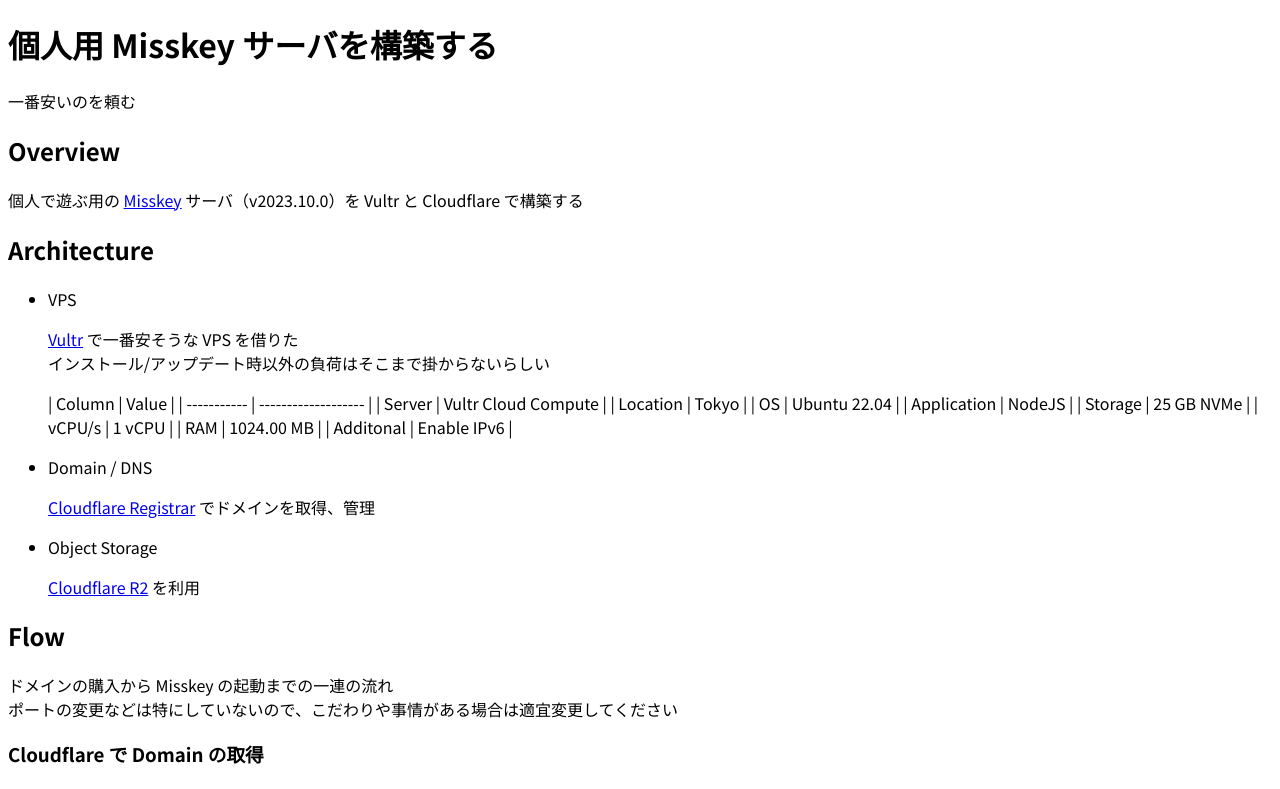
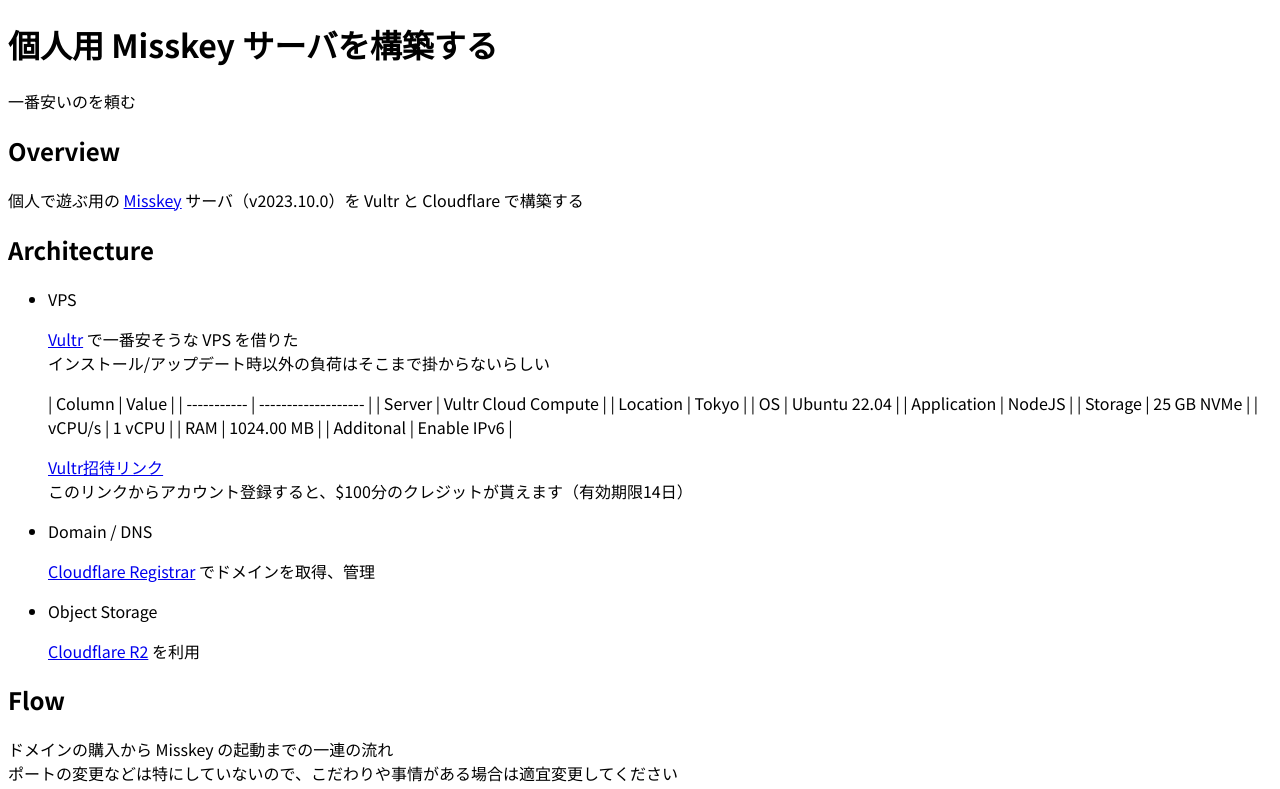
Before and after one commit to unishigure/tiken, a Next.js app: page /others/build-misskey-in-vultr in a window 1280 px wide. Shown: the top 789 px of the page. Built offline with nearby package versions, Linux system fonts and the light colour scheme.

Commit message:
Update build-misskey-in-vultr

```diff
--- a/pages/others/build-misskey-in-vultr.mdx
+++ b/pages/others/build-misskey-in-vultr.mdx
@@ -25,6 +25,9 @@
   | vCPU/s      | 1 vCPU              |
   | RAM         | 1024.00 MB          |
   | Additonal   | Enable IPv6         |
+
+  [Vultr招待リンク](https://www.vultr.com/?ref=9550402-8H)<br/>
+  このリンクからアカウント登録すると、$100分のクレジットが貰えます（有効期限14日）
 
 - Domain / DNS
 
```
